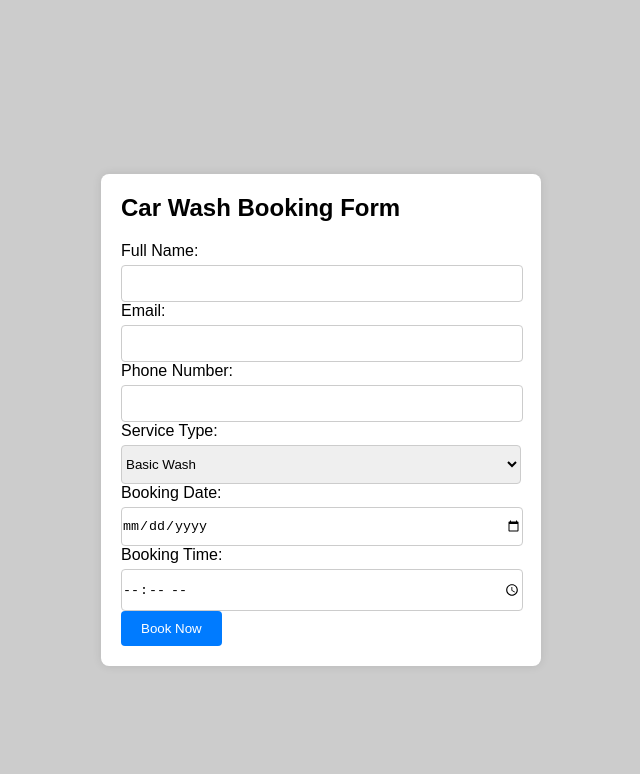
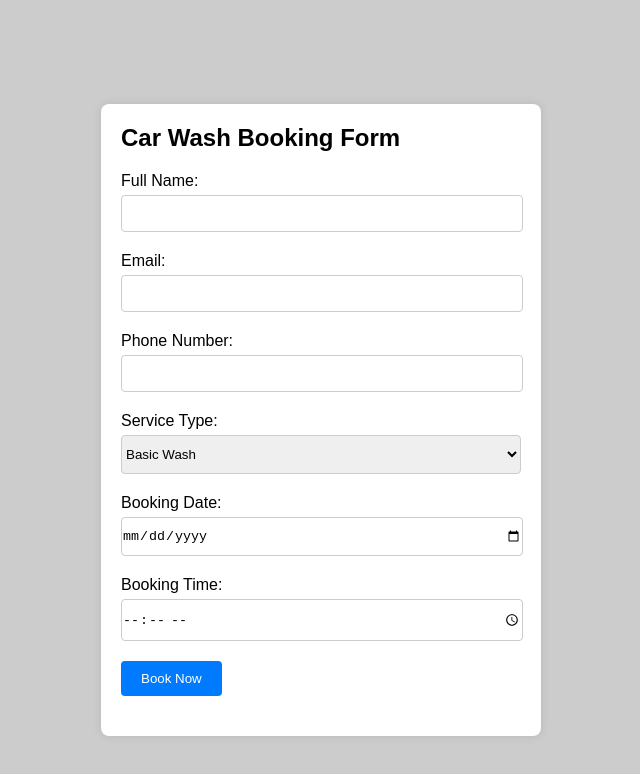
Before and after one commit to aviwembekeni/Snappy-Clean, a plain HTML site: page index.html in a window 1280 px wide. Shown: the whole page, without its empty margins (319-959 px from the left). Drawn offline with Linux system fonts and the light colour scheme.

Commit message:
fixed minor linting error

```diff
--- a/style.css
+++ b/style.css
@@ -22,7 +22,7 @@ body {
     margin-top: 0;
 }
 
-.input-group {~
+.input-group {
     margin-bottom: 20px;
 }
 
```
